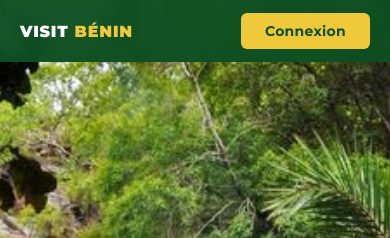
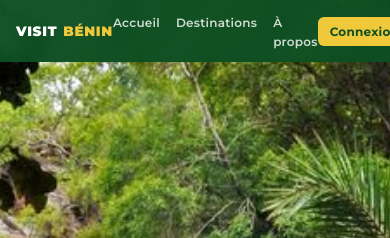
Before and after one commit to Hans-Enock/VISIT-BENIN, a plain HTML site: page index.html in a window 390 px wide. Shown: the top 238 px of the page. Drawn offline with Linux system fonts and the light colour scheme.

Commit message:
modif style.css

```diff
--- a/style.css
+++ b/style.css
@@ -487,11 +487,25 @@ body {
 
 @media (max-width: 768px) {
   #barre-navigation {
-    padding: 0 20px;
+    padding: 0 16px;
+  }
+
+  .nav-marque {
+    font-size: 0.85rem;
   }
 
   .nav-liens {
-    display: none;
+    display: flex;
+    gap: 16px;
+  }
+
+  .nav-lien {
+    font-size: 0.75rem;
+  }
+
+  .nav-bouton-contact {
+    padding: 7px 12px;
+    font-size: 0.75rem;
   }
 
   .section-destinations {
```
